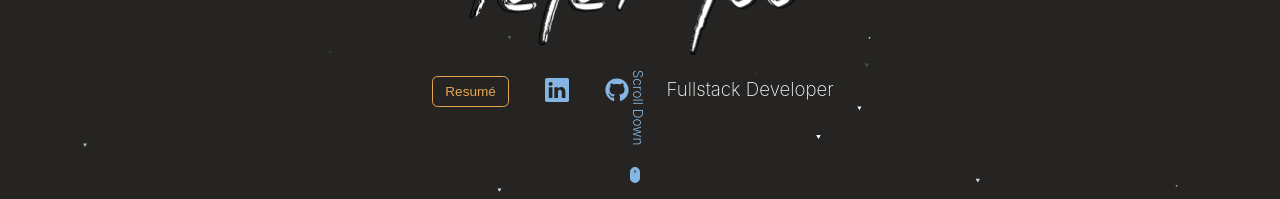
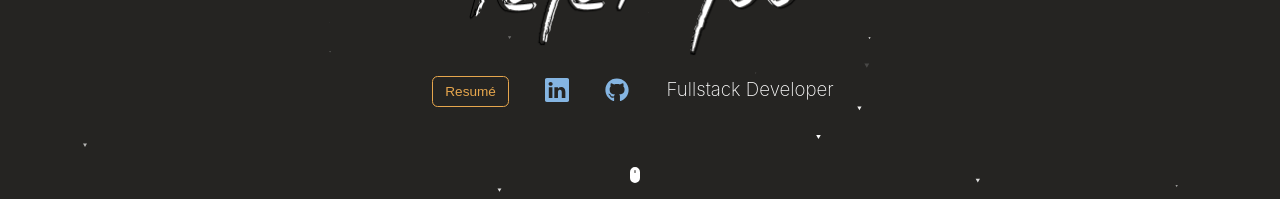
Before and after one commit to PeterSYoo/portfolio-v2, a React (Create React App) app: page / in a window 1280 px wide. In both pictures the pointer is over the icon 635 px from the left and 776 px from the top of the page. Shown: the part 601-800 px from the top of the page. Built offline with nearby package versions, Linux system fonts and the light colour scheme; the HTML template or start-up script is replaced by a standard one; a web font is replaced by a local one.

Commit message:
wip: removes scroll down text from header

```diff
--- a/src/components/header/Header.js
+++ b/src/components/header/Header.js
@@ -3,6 +3,7 @@ import './header.scss';
 import HeaderSocials from './HeaderSocials';
 import { motion } from 'framer-motion';
 import { BsFillMouseFill } from 'react-icons/bs';
+import { CgScrollV } from 'react-icons/cg';
 import AVATAR from '../../assets/images/py-avatar.png';
 import LOGO from '../../assets/images/py-logo.png';
 
@@ -59,12 +60,9 @@ const Header = () => {
         </div>
       </div>
       <motion.div variants={textAnimate}>
-        <a href="#contact" className="scroll__down">
-          Scroll Down
+        <a href="#contact">
+          <BsFillMouseFill className="scroll__down-icon" />
         </a>
-      </motion.div>
-      <motion.div variants={btnAnimate}>
-        <BsFillMouseFill className="scroll__down-icon" />
       </motion.div>
     </motion.header>
   );
--- a/src/components/header/header.scss
+++ b/src/components/header/header.scss
@@ -85,21 +85,10 @@ header {
 .scroll__down {
   position: absolute;
   // right: -2.3rem;
-  bottom: 5rem;
-  transform: rotate(90deg);
-  font-weight: 300;
-  font-size: 0.85rem;
-  left: calc(50% - 2.5rem);
-}
-
-.scroll__down:hover {
-  position: absolute;
-  // right: -2.3rem;
-  bottom: 5rem;
-  transform: rotate(0deg);
-  font-weight: 300;
-  font-size: 0.85rem;
-  left: calc(50% - 2.5rem);
+  bottom: 2.5rem;
+  // transform: rotate(90deg);
+  left: calc(50% - 0.8rem);
+  color: #85b5e2;
 }
 
 .scroll__down-icon {
@@ -109,6 +98,24 @@ header {
   // transform: rotate(90deg);
   left: calc(50% - 0.8rem);
   color: #85b5e2;
+}
+
+.scroll__down:hover {
+  position: absolute;
+  // right: -2.3rem;
+  bottom: 2.5rem;
+  // transform: rotate(90deg);
+  left: calc(50% - 0.8rem);
+  color: var(--color-white);
+}
+
+.scroll__down-icon:hover {
+  position: absolute;
+  // right: -2.3rem;
+  bottom: 1rem;
+  // transform: rotate(90deg);
+  left: calc(50% - 0.8rem);
+  color: var(--color-white);
 }
 
 /* ==== ME ==== */
```
